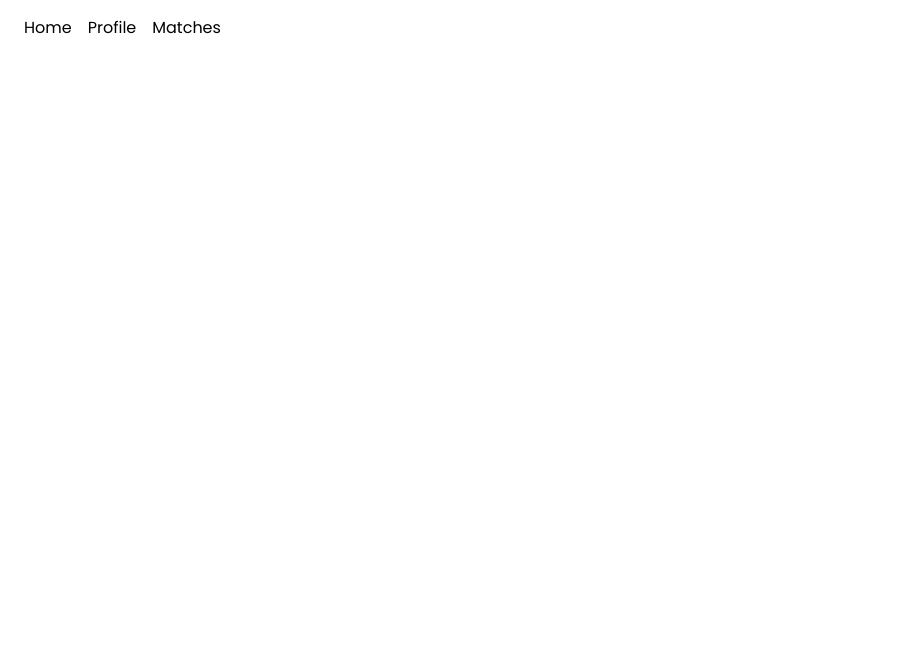
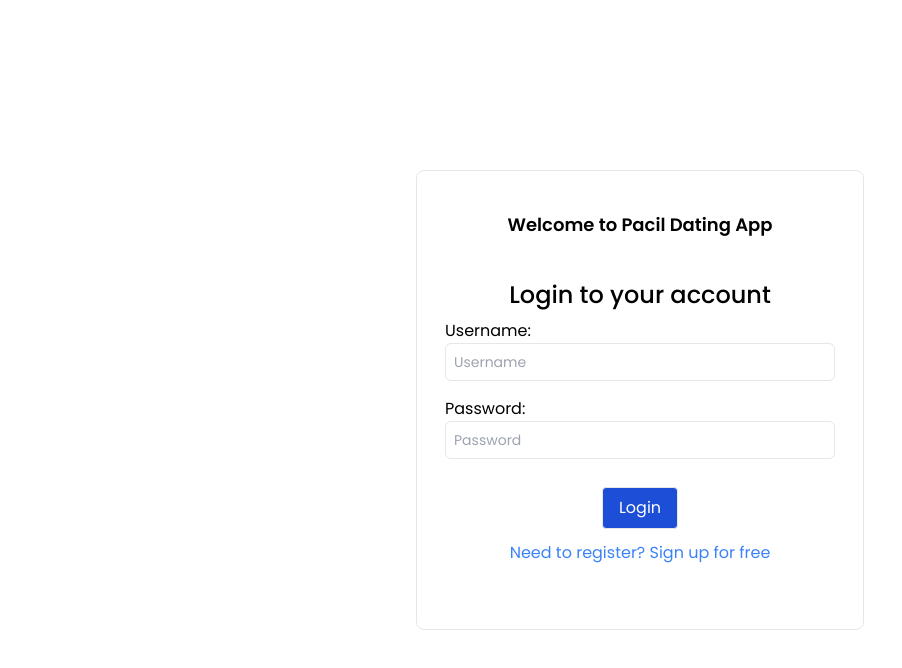
Before and after one commit to Pacil-Dating-App/frontend-pacil-dating, a React (Create React App) app: page /login in a window 1280 px wide. Before the commit this address had no page. Shown: the top 668 px of the page, without its empty margins (0-902 px from the left). Built offline with nearby package versions, Linux system fonts and the light colour scheme.

Commit message:
[FEAT] Adding Login UI

```diff
--- a/src/App.tsx
+++ b/src/App.tsx
@@ -5,12 +5,13 @@ import Profile from './features/Profile/Profile';
 import Matches from './features/Matches/Matches';
 
 import './index.css'
+import Login from './features/Authentication/Login';
 
 const App: React.FC = () => {
     return (
-      <div className="bg-white text-black p-4">
+      <div className="bg-white text-black">
         <Router>
-            <nav>
+            {/* <nav>
                 <Link to="/">
                   <span className="m-2 text-l mb-2">Home</span>
                 </Link>
@@ -20,9 +21,10 @@ const App: React.FC = () => {
                 <Link to="/matches">
                   <span className="m-2 text-l mb-2">Matches</span>
                 </Link>
-            </nav>
+            </nav> */}
             <Routes>
                 <Route path="/" element={<Home />} />
+                <Route path="/login"element={<Login />} />
                 <Route path="/profile" element={<Profile />} />
                 <Route path="/matches" element={<Matches />} />
             </Routes>
--- /dev/null
+++ b/src/features/Authentication/Login.tsx
@@ -0,0 +1,101 @@
+import React, { useState } from "react";
+
+interface FormData {
+  user: {
+    username: string;
+    password: string;
+  };
+}
+
+export default function Login() {
+  const [formData, setFormData] = useState<FormData>({
+    user: {
+      username: "",
+      password: "",
+    },
+  });
+
+  const [authError, setAuthError] = useState(false); // State to show/hide authentication error message
+
+  // Dummy credentials for authentication
+  const DUMMY_USER = {
+    username: "testuser",
+    password: "password123",
+  };
+
+  const handleChange = (e: React.ChangeEvent<HTMLInputElement>) => {
+    setFormData({
+      user: {
+        ...formData.user,
+        [e.target.name]: e.target.value,
+      },
+    });
+  };
+
+  const handleSubmit = (e: React.FormEvent<HTMLFormElement>) => {
+    e.preventDefault();
+    if (formData.user.username === DUMMY_USER.username && formData.user.password === DUMMY_USER.password) {
+      alert("Login Successful!"); // Handle successful login
+      setAuthError(false);
+    } else {
+      setAuthError(true); // Set error state to true to show error message
+    }
+  };
+
+  return (
+    <figure className="h-screen flex bg-white">
+      <div className="w-full max-w-md m-auto bg-white rounded-lg border border-primaryBorder shadow-default py-10 px-1">
+        <blockquote className="text-2xl font-medium text-center">
+          <p className="text-lg font-semibold">Welcome to Pacil Dating App</p>
+        </blockquote>
+
+        <div className="text-primary m-6">
+          <div className="flex items-center mt-3 justify-center">
+            <h1 className="text-2xl font-medium text-primary mt-4 mb-2">
+              Login to your account
+            </h1>
+          </div>
+          <form>
+            <label className="text-left">Username:</label>
+            <input
+              name="username"
+              type="text"
+              value={formData.user.username}
+              onChange={handleChange}
+              placeholder="Username"
+              className={
+                "w-full p-2 text-primary border rounded-md outline-none text-sm transition duration-150 ease-in-out mb-4"
+              }
+            />
+            <label>Password:</label>
+            <input
+              name="password"
+              type="password"
+              value={formData.user.password}
+              onChange={handleChange}
+              placeholder="Password"
+              className={
+                "w-full p-2 text-primary border rounded-md outline-none text-sm transition duration-150 ease-in-out mb-4"
+              }
+            />
+            <div className="flex items-center mt-3 justify-center">
+              <button
+                className={
+                  "bg-blue-700 hover:bg-blue-500 py-2 px-4 text-md text-white rounded border border-blue focus:outline-none focus:border-black"
+                }
+                value="Login"
+              >
+                Login
+              </button>
+            </div>
+          </form>
+          <div className="flex items-center mt-3 justify-center">
+            <button className={"justify-center text-blue-500 hover:underline"}>
+              Need to register? Sign up for free
+            </button>
+          </div>
+        </div>
+      </div>
+    </figure>
+  );
+}
--- a/src/features/Home/Home.tsx
+++ b/src/features/Home/Home.tsx
@@ -5,8 +5,11 @@ import gif from '../../assets/dating-story.gif'
 
 const Home: React.FC = () => {
     return (
-        <div className="w-screen flex flex-wrap flex-row px-32 py-32">
-            <div className="lg:w-2/3 bg-white text-black text-left py-32">
+        <div className="h-screen w-screen flex flex-wrap flex-row items-center text-center px-40 pb-40">
+            <div className="lg:w-1/3" style={{ maxWidth: "100%", height: "auto" }}>
+                <img className="" src={gif} alt="hero" />
+            </div>
+            <div className="lg:w-2/3 bg-white text-black text-left pl-20">
                 <h1 className="text-4xl font-bold mb-2">Pacil Dating App</h1>
                 <p className="text-xl mb-4">Connect with people around you and find your perfect match.</p>
                 <div>
@@ -15,9 +18,6 @@ const Home: React.FC = () => {
                     </Link>
                 </div>
             </div>
-            <div className="lg:w-1/3 pr-12" style={{ maxWidth: "100%", height: "auto" }}>
-                <img className="" src={gif} alt="hero" />
-            </div>
         </div>
     );
 };
```
